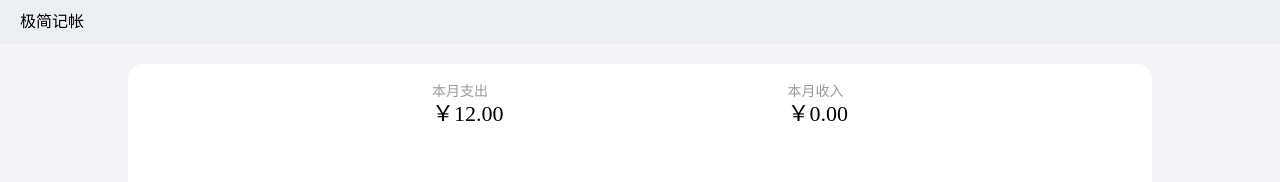
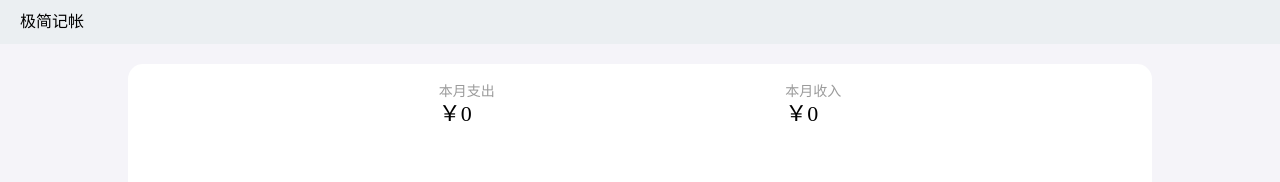
Before and after one commit to h666t/tally-react, a React app: page / in a window 1280 px wide. Shown: the top 182 px of the page. Built offline with nearby package versions, Linux system fonts and the light colour scheme.

Commit message:
can show current month amount

```diff
--- a/src/hook/useCategory.tsx
+++ b/src/hook/useCategory.tsx
@@ -8,7 +8,7 @@ const useCategory = () =>{
     window.localStorage.setItem('category','-')
   },[])
   useUpdate(()=>{
-    window.localStorage.setItem('category',JSON.stringify(category))
+    window.localStorage.setItem('category',category)
   },[category])
 
   const initCategory = () => {
--- /dev/null
+++ b/src/lib/fetchSpecialTimeAmount.tsx
@@ -0,0 +1,21 @@
+type DataSourceItem = {
+  amount: string
+  beSelectedTags: number[]
+  category:'+'|'-'
+  date: string
+  note: string
+}
+const fetchSpecialTimeAmount = (category: '+'|'-',date: string) => {
+  const dataSource: DataSourceItem[] = JSON.parse(window.localStorage.getItem('records') || '[]')
+  let amount = 0
+  dataSource.forEach(item=>{
+    if (item.date.indexOf(date)>=0 && item.category === category){
+      const money = parseFloat(item.amount)
+      amount += money
+      console.log(category);
+    }
+  })
+  return amount
+}
+
+export {fetchSpecialTimeAmount}
--- a/src/view/Home.tsx
+++ b/src/view/Home.tsx
@@ -16,6 +16,7 @@ const HomePageWrapper = styled.div`
         margin-right: 20px;
       }
 `
+
 const Home:React.FC = ()=>{
   const history = useHistory()
   return (
--- a/src/view/Home/RecordScreen.tsx
+++ b/src/view/Home/RecordScreen.tsx
@@ -1,5 +1,7 @@
 import React from 'react';
 import styled from 'styled-components';
+import dayjs from 'dayjs';
+import {fetchSpecialTimeAmount} from '../../lib/fetchSpecialTimeAmount';
 
 const ScreenWrapper = styled.div`
    display: flex;
@@ -44,20 +46,22 @@ const ScreenWrapper = styled.div`
       color: #0F9570;
      }
    }
-
 `
 
 const RecordScreen = () => {
+  const month = dayjs().format('YYYY-MM-DD')
+  const inputAmount = fetchSpecialTimeAmount('+',month)
+  const outputAmount = fetchSpecialTimeAmount('-',month)
   return (
     <ScreenWrapper>
       <div>
         <span className={'output'}>
         <span>本月支出</span>
-        <span>￥12.00</span>
+        <span>￥{outputAmount}</span>
       </span>
         <span className={'input'}>
           <span>本月收入</span>
-          <span>￥0.00</span>
+          <span>￥{inputAmount}</span>
       </span>
         <span className={'echart'}>查看图标分析</span>
       </div>
```
